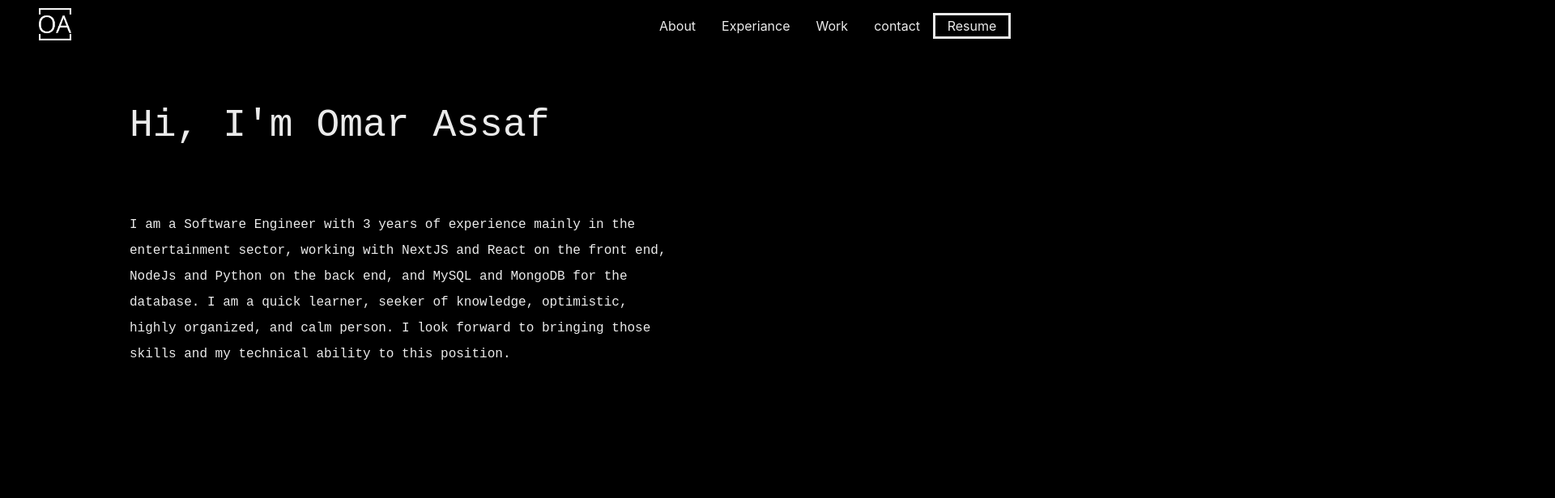
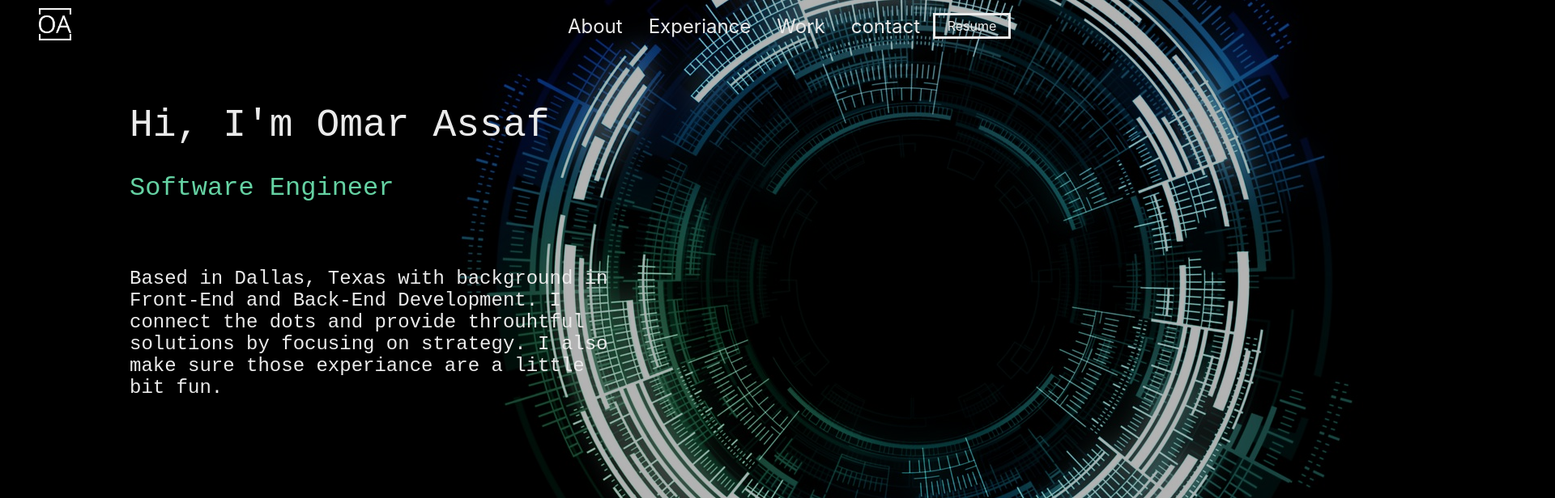
Before and after one commit to Omar-H-Assaf/portfolio, a Next.js app: page / in a window 1280 px wide. Shown: the top 616 px of the page at 81% size, 1920 px wide, since content can reach past the window. Built offline with nearby package versions, Linux system fonts and the light colour scheme.

Commit message:
add main image

```diff
--- a/pages/about/style.js
+++ b/pages/about/style.js
@@ -10,6 +10,8 @@ export const AboutContainer = styled.div({
     padding: '4rem',
     paddingLeft: '10rem',
     paddingRight: '10rem',
+    zIndex: 100,
+    position: 'relative',
 });
 
 export const Aboutcontentcontainer = styled.div({
--- a/pages/index.js
+++ b/pages/index.js
@@ -60,6 +60,7 @@ export default function Home() {
           scroll-behavior: smooth;
           background-color: #000;
           width: fit-content;
+          overflow-x: clip;
           font-family:
             -apple-system,
             BlinkMacSystemFont,
--- a/pages/main_page/index.jsx
+++ b/pages/main_page/index.jsx
@@ -1,22 +1,30 @@
-import { MainPageContainer, IntroContainer, NameLabel, ContentLabel } from "./style";
+import { MainPageContainer, IntroContainer, Image, ImageConatiner, NameLabelHome, Title, Info } from "./style";
 import About from "../about";
 import Experiance from "../experiance";
 import Work from "../work";
 import Contact from "../contact";
+import circle from "../../public/circle.jpg";
 
 export default function MainPage() {
     return (
     <>
     <MainPageContainer id="home">
         <IntroContainer>
-            <NameLabel>
+                    <NameLabelHome>
                 Hi, I'm Omar Assaf
-            </NameLabel>
-            <ContentLabel style={{paddingBottom: '13rem'}}>
-                I am a Software Engineer with 3 years of experience mainly in the entertainment sector, working with NextJS and React on the front end, NodeJs and Python on the back end, and MySQL and MongoDB for the database.
-                I am a quick learner, seeker of knowledge, optimistic, highly organized, and calm person.
-                I look forward to bringing those skills and my technical ability to this position.
-            </ContentLabel>
+                        <Title>
+                            Software Engineer
+                        </Title>
+                        <Info>
+                            Based in Dallas, Texas with background in Front-End and Back-End Development.
+                            I connect the dots and provide throuhtful solutions by focusing on strategy. I also make sure those experiance are a little bit fun.
+                        </Info>
+                    </NameLabelHome>
+
+                    <ImageConatiner>
+                        <Image src={circle.src} />
+
+                    </ImageConatiner>
         </IntroContainer>
 
     </MainPageContainer>
--- a/pages/main_page/style.js
+++ b/pages/main_page/style.js
@@ -2,7 +2,7 @@ import styled from 'styled-components'
 
 export const MainPageContainer = styled.div({
     alignItems: "center",
-    height: "100%",
+    height: "35rem",
     width: "100%",
     padding: '4rem',
     paddingLeft: '10rem',
@@ -10,15 +10,39 @@ export const MainPageContainer = styled.div({
 
 });
 
+export const Image = styled.img({
+    height: '100%',
+    width: '100%',
+    border: 'none',
+    opacity: 0.7
+
+});
+
+export const ImageConatiner = styled.div({
+    position: 'absolute',
+    top: -400,
+    right: -900,
+})
+
 export const IntroContainer = styled.div({
-    width: "70%",
+    width: "80%",
+    position: 'absolute',
+})
+
+export const NameLabelHome = styled.div({
+    color: '#EBEBEB',
+    fontFamily: 'Andale Mono, monospace',
+    fontSize: '3rem',
+    paddingBottom: '5rem',
+    position: 'absolute',
+    zIndex: 90
 })
 
 export const NameLabel = styled.div({
     color: '#EBEBEB',
     fontFamily: 'Andale Mono, monospace',
     fontSize: '3rem',
-    paddingBottom: '5rem'
+    paddingBottom: '5rem',
 })
 
 export const ContentLabel = styled.div({
@@ -28,6 +52,20 @@ export const ContentLabel = styled.div({
     lineHeight: '2rem'
 });
 
+export const Title = styled.p({
+    fontFamily: 'Andale Mono, monospace',
+    color: '#65d2a3',
+    fontSize: '2rem',
+    paddingBottom: '3rem'
+});
+export const Info = styled.p({
+    fontFamily: 'Andale Mono, monospace',
+    color: '#EBEBEB',
+    fontSize: '1.5rem',
+    width: '60%',
+    paddingBottom: '5rem'
+})
+
 export default function Home1() {
     return <>{/* nothing */}</>;
 };
--- a/pages/nav/style.js
+++ b/pages/nav/style.js
@@ -24,6 +24,7 @@ export const NavLabelContainer = styled.div({
 export const NavLabel = styled.div({
     margin: '1rem',
     color: '#EBEBEB',
+    fontSize: '1.5rem',
     cursor: 'pointer',
     '&:hover': {
         color: '#65d2a3'
```
Also changed, not shown: public/circle.jpg (added).
